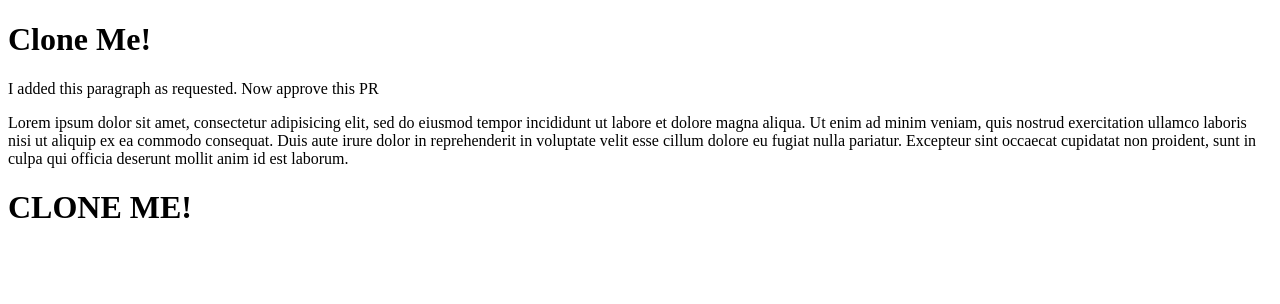
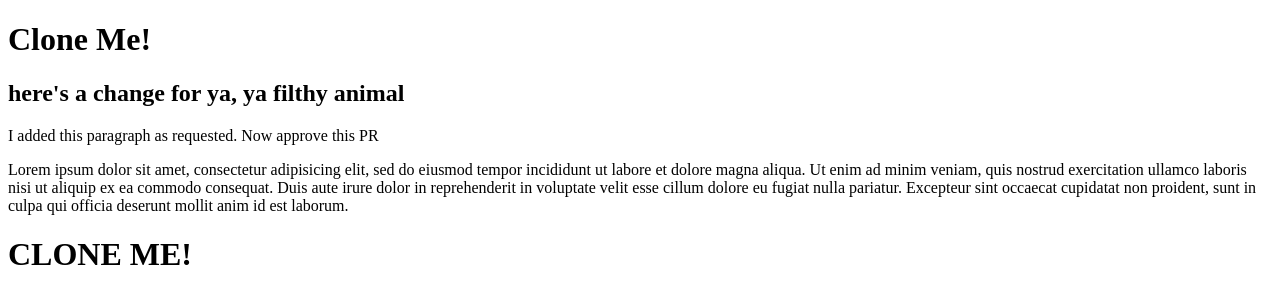
Before and after one commit to branderso87/awesome-app, a plain HTML site: page index.html in a window 1280 px wide. Drawn offline with Linux system fonts and the light colour scheme.

Commit message:
filthy animal added

```diff
--- a/index.html
+++ b/index.html
@@ -6,6 +6,7 @@
   </head>
   <body>
     <h1>Clone Me!</h1>
+	<h2>here's a change for ya, ya filthy animal</h2>
     <p>I added this paragraph as requested. Now approve this PR</p>
     <p>Lorem ipsum dolor sit amet, consectetur adipisicing elit, sed do eiusmod tempor incididunt ut labore et dolore magna aliqua. Ut enim ad minim veniam, quis nostrud exercitation ullamco laboris nisi ut aliquip ex ea commodo consequat. Duis aute irure dolor in reprehenderit in voluptate velit esse cillum dolore eu fugiat nulla pariatur. Excepteur sint occaecat cupidatat non proident, sunt in culpa qui officia deserunt mollit anim id est laborum.</p>
   </body>
```
